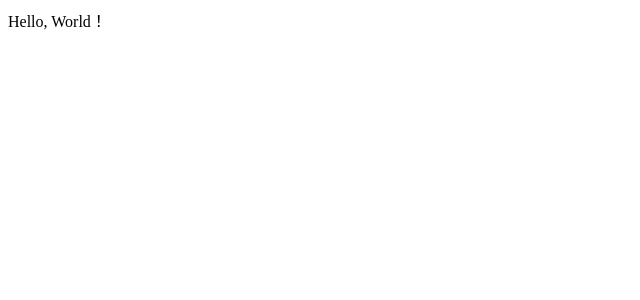
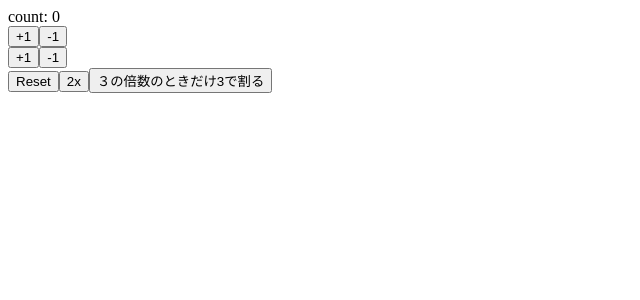
Before and after one commit to tomoyukikat0/react-hooks, a React (Create React App) app: page / in a window 1280 px wide. Shown: the top 300 px of the page, without its empty margins (0-640 px from the left). Built offline with nearby package versions, Linux system fonts and the light colour scheme.

Commit message:
my first react Hook with useState

```diff
--- a/src/App.js
+++ b/src/App.js
@@ -1,10 +1,40 @@
-import React from 'react'
+import React, { useState } from 'react'
 
 const App = () => {
+  const [count, setCount] = useState(0)
+  const increment = () => setCount(count + 1)
+  const decrement = () => setCount(count - 1)
+
+  const increment2 = () => setCount(previousCount => previousCount + 1)
+  const decrement2 = () => setCount(previousCount => previousCount - 1)
+
+  const reset = () => setCount(0)
+  const double = () => setCount(count * 2)
+  const divide3 = () => setCount(previousCount => {
+    if (previousCount % 3 === 0) {
+      return previousCount / 3
+    } else {
+      return previousCount
+    }
+  })
+
   return (
-    <div>
-      Hello, World！
-    </div>
+    <>
+      <div>count: {count}</div>
+      <div>
+        <button onClick={increment}>+1</button>
+        <button onClick={decrement}>-1</button>
+      </div>
+      <div>
+        <button onClick={increment2}>+1</button>
+        <button onClick={decrement2}>-1</button>
+      </div>
+      <div>
+        <button onClick={reset}>Reset</button>
+        <button onClick={double}>2x</button>
+        <button onClick={divide3}>３の倍数のときだけ3で割る</button>
+      </div>
+    </>
   );
 }
 
```
